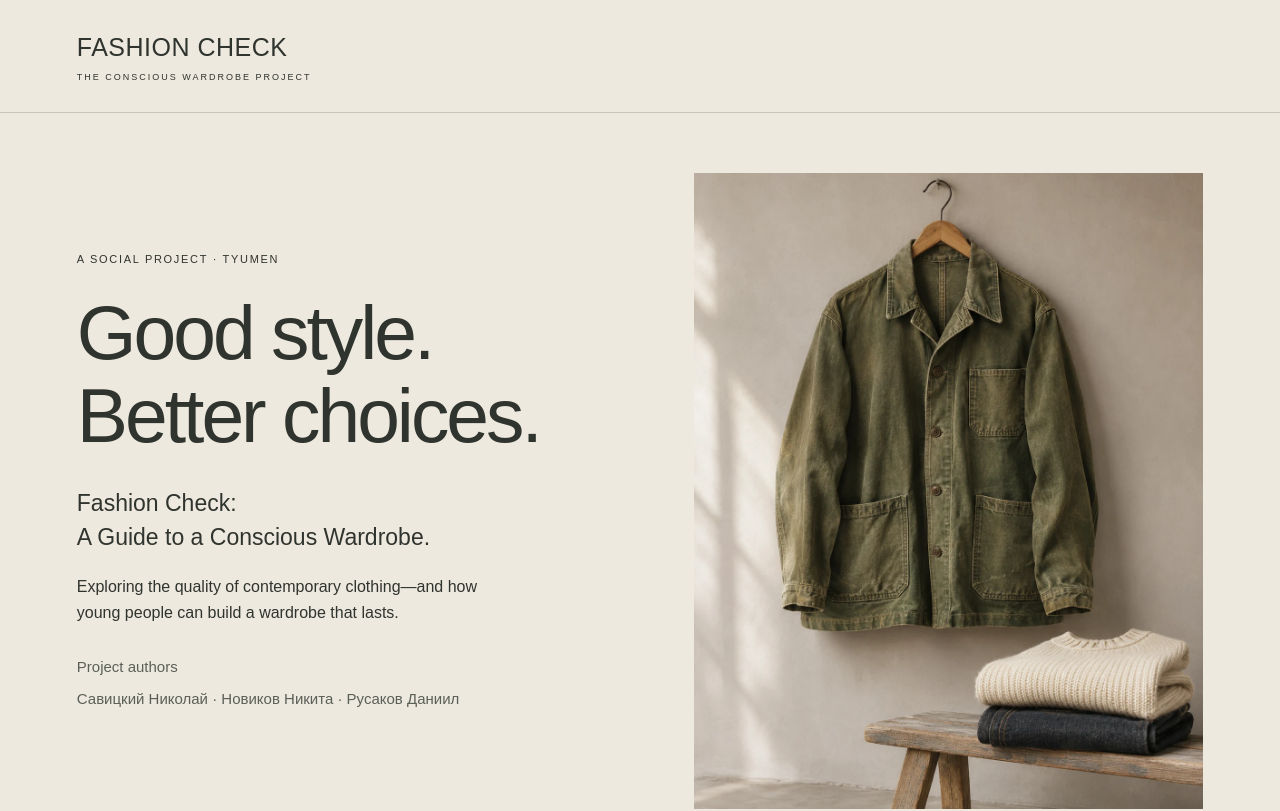
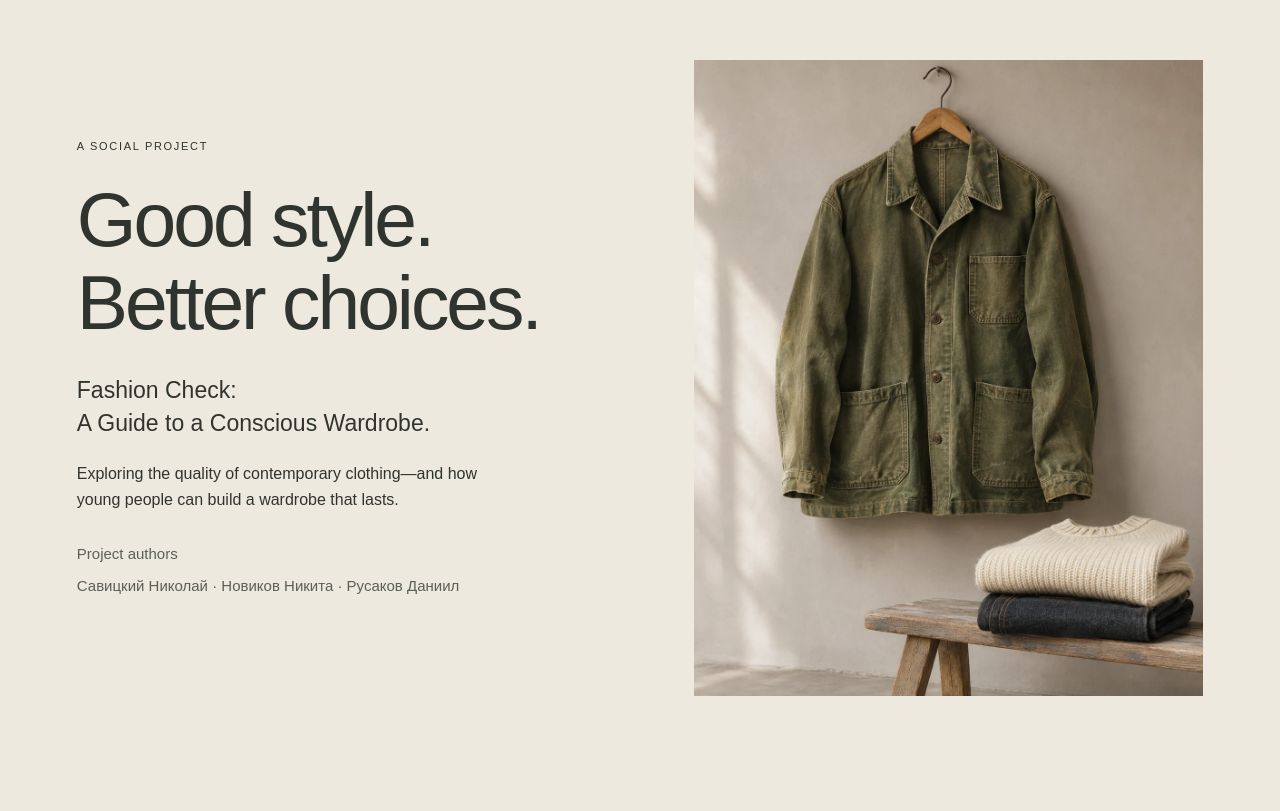
Before and after one commit to Ak1oQ/English-Project, a website with bundled scripts: page public/index.html in a window 1280 px wide. Shown: the top 811 px of the page. Built offline with nearby package versions, Linux system fonts and the light colour scheme; files whose address does not match are found by name.

Commit message:
Remove top wordmark header and hero location label

```diff
--- a/public/index.html
+++ b/public/index.html
@@ -3,9 +3,9 @@
 <head><meta charset="UTF-8"><meta name="viewport" content="width=device-width, initial-scale=1"><meta name="description" content="Fashion Check: a social project about clothing quality, vintage, and a more conscious wardrobe."><title>Fashion Check — A Conscious Wardrobe</title><link rel="stylesheet" href="style.css"><script type="module" src="script.js"></script></head>
 <body>
 <a class="skip" href="#main">Skip to content</a>
-<header><a class="wordmark" href="#">FASHION CHECK<span>THE CONSCIOUS WARDROBE PROJECT</span></a></header>
+
 <main id="main">
-<section class="hero" aria-labelledby="title"><div class="hero-copy"><p class="eyebrow">A SOCIAL PROJECT · TYUMEN</p><h1 id="title">Good style.<br>Better <em>choices.</em></h1><p class="intro">Fashion Check:<br>A Guide to a Conscious Wardrobe.</p><p>Exploring the quality of contemporary clothing—and how young people can build a wardrobe that lasts.</p><p class="project-authors">Project authors<br><span lang="ru">Савицкий Николай · Новиков Никита · Русаков Даниил</span></p></div><div class="hero-art"><img class="hero-photo" src="assets/wardrobe-editorial.webp" alt="Vintage olive jacket on a hanger with folded knitwear and denim" width="1122" height="1402" fetchpriority="high"></div></section>
+<section class="hero" aria-labelledby="title"><div class="hero-copy"><p class="eyebrow">A SOCIAL PROJECT</p><h1 id="title">Good style.<br>Better <em>choices.</em></h1><p class="intro">Fashion Check:<br>A Guide to a Conscious Wardrobe.</p><p>Exploring the quality of contemporary clothing—and how young people can build a wardrobe that lasts.</p><p class="project-authors">Project authors<br><span lang="ru">Савицкий Николай · Новиков Никита · Русаков Даниил</span></p></div><div class="hero-art"><img class="hero-photo" src="assets/wardrobe-editorial.webp" alt="Vintage olive jacket on a hanger with folded knitwear and denim" width="1122" height="1402" fetchpriority="high"></div></section>
 
 <section id="problem" class="section split"><div><p class="eyebrow">01 / THE PROBLEM</p><h2>What are we<br>really paying for?</h2></div><div><p class="lead">A familiar logo doesn’t tell the whole story.</p><p>The project examines a decline in contemporary clothing quality, including premium brands. Its presentation links cost-cutting, manufacturing relocation and the substitution of materials with garments that wear out sooner.</p><p>For students and young people in Tyumen, the question is practical: how can a limited budget go further without giving up personal style?</p><blockquote><span class="eyebrow">OUR DRIVING QUESTION</span>How can the younger generation avoid overpaying for a brand name and find high-quality, stylish clothing as quality declines across mass-market and luxury sectors?</blockquote></div></section>
 <section class="section goals"><p class="eyebrow">02 / GOAL & OBJECTIVES</p><h2>Learn to choose well.</h2><p class="lead narrow">Teach young people to identify poor-quality clothing and explore alternatives, including quality vintage pieces, to save money while staying stylish.</p><div class="objectives"><article><span class="number">01</span><h3>Investigate the change</h3><p>Explore how manufacturing relocation and material substitutions affect clothing quality in selected brands.</p></article><article><span class="number">02</span><h3>Explore vintage</h3><p>Highlight the project’s case for vintage: quality, affordability, unique history and a wider variety of choices.</p></article><article class="unfinished"><span class="number">03</span><h3>A space to develop</h3><p>The third objective was left unfinished in the original presentation. It remains open here.</p></article></div></section>
```
